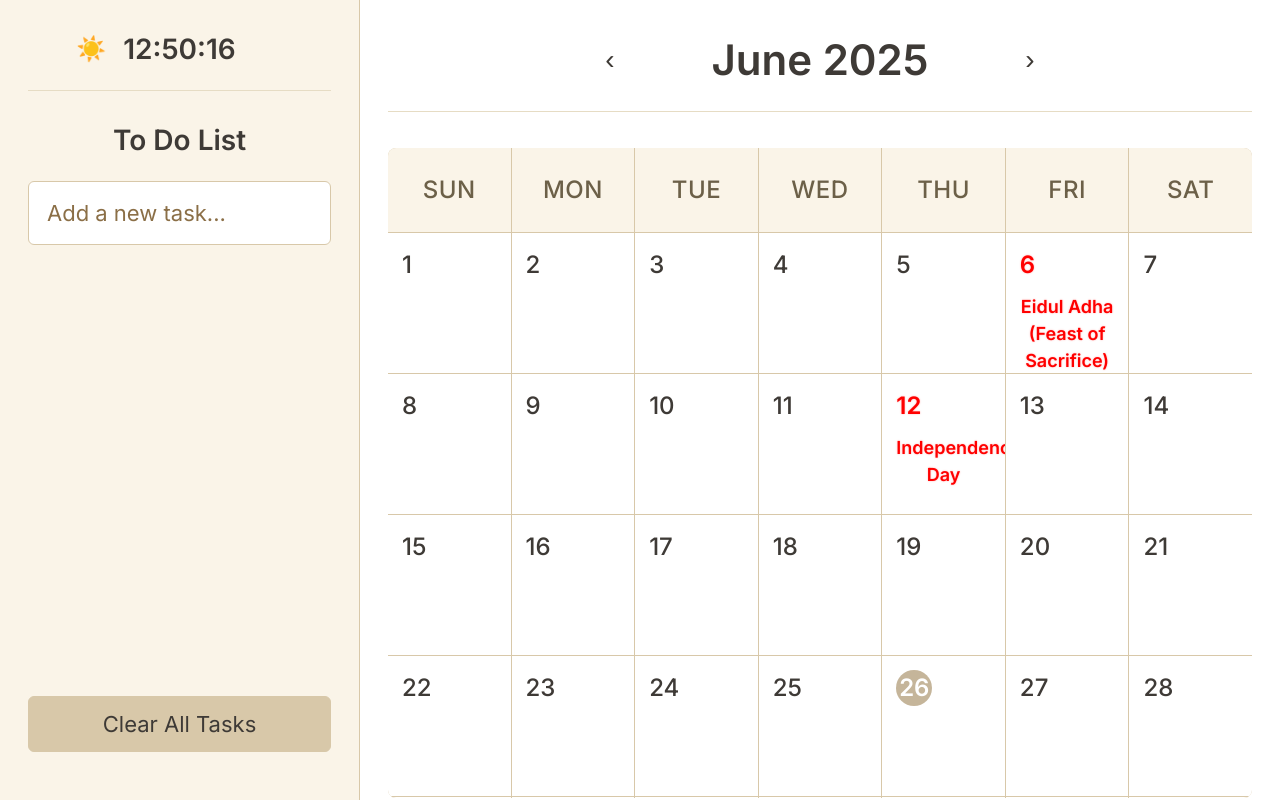
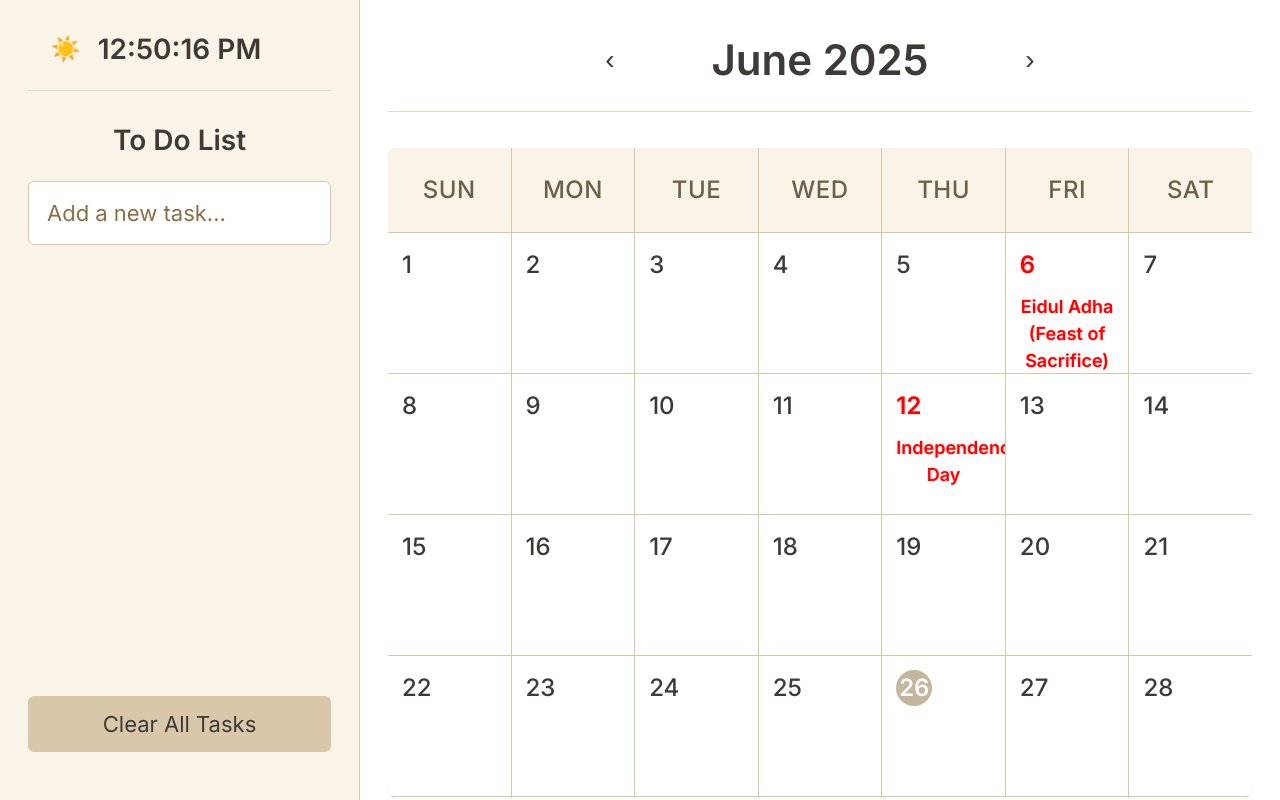
Before and after one commit to chedexstore/minimalist-todolist-calendar-wallpaper, a plain HTML site: page index.html in a window 1280 px wide. Drawn offline with Linux system fonts and the light colour scheme.

Commit message:
Update index.html

```diff
--- a/index.html
+++ b/index.html
@@ -912,13 +912,18 @@
             }
         });
 
-        // Live time update (24-hour format)
         function updateLiveTime() {
     const now = new Date();
-            const hours = now.getHours().toString().padStart(2, '0');
+    let hours = now.getHours();
     const minutes = now.getMinutes().toString().padStart(2, '0');
     const seconds = now.getSeconds().toString().padStart(2, '0');
-            const timeString = hours + ':' + minutes + ':' + seconds;
+    const ampm = hours >= 12 ? 'PM' : 'AM';
+
+    // Convert to 12-hour format
+    hours = hours % 12;
+    hours = hours ? hours : 12; // the hour '0' should be '12'
+
+    const timeString = hours + ':' + minutes + ':' + seconds + ' ' + ampm;
     const liveTimeEl = document.getElementById('live-time');
     if (liveTimeEl) liveTimeEl.textContent = timeString;
 }
```
Lines whose indentation alone changed are shown as unchanged.
